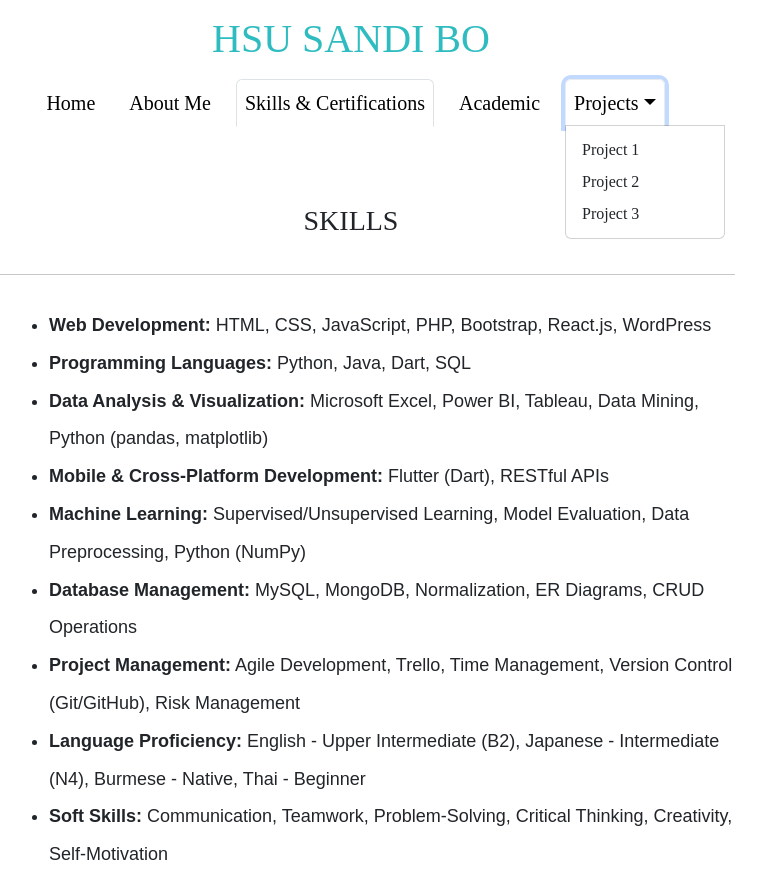
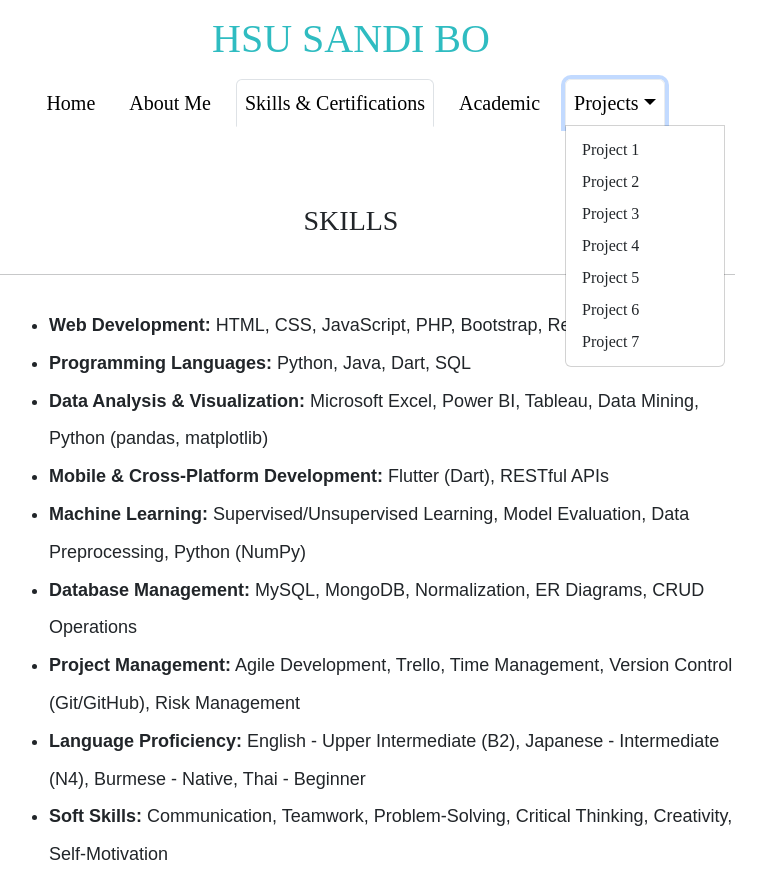
Before and after one commit to HsuSandiBo/Portfolio, a PHP site: page /learningExperiences.html in a window 1280 px wide, after a click on "Projects". Shown: the top 889 px of the page, without its empty margins (289-1051 px from the left). Run offline with PHP 8.4, Linux system fonts and the light colour scheme; some web fonts are replaced.

Commit message:
Update projects.html

```diff
--- a/about.html
+++ b/about.html
@@ -21,8 +21,12 @@
                 <a class="nav-item dropdown-toggle nav-link" data-bs-toggle="dropdown" href="projects.html">Projects</a>
                 <div class="dropdown-menu">
                     <a class="dropdown-item" href="https://hsusandibo.github.io/sunshine-photography-website/" target="_blank">Project 1</a>
-                    <a class="dropdown-item" href="online_shopping/index.html" target="_blank">Project 2</a>
+                    <a class="dropdown-item" href="https://hsusandibo.github.io/hotel-website-chatbot-gemini/" target="_blank">Project 2</a>
                     <a class="dropdown-item" href="https://hsusandibo.github.io/stable-photography-portfolio/" target="_blank">Project 3</a>
+                    <a class="dropdown-item" href="https://hsusandibo.github.io/hotel-website-chatbot-gemini/" target="_blank">Project 4</a>
+                    <a class="dropdown-item" href="https://hsusandibo.github.io/sunshine-photography-website/" target="_blank">Project 5</a>
+                    <a class="dropdown-item" href="https://github.com/HsuSandiBo/movie-popularity-knn" target="_blank">Project 6</a>
+                    <a class="dropdown-item" href="https://github.com/HsuSandiBo/weather-app-flutter" target="_blank">Project 7</a>
                 </div>
             </div>
         </div>
--- a/academic.html
+++ b/academic.html
@@ -21,8 +21,12 @@
                     <a class="nav-item dropdown-toggle nav-link" data-bs-toggle="dropdown" href="projects.html">Projects</a>
                     <div class="dropdown-menu">
                         <a class="dropdown-item" href="https://hsusandibo.github.io/sunshine-photography-website/" target="_blank">Project 1</a>
-                        <a class="dropdown-item" href="online_shopping/index.html" target="_blank">Project 2</a>
+                        <a class="dropdown-item" href="https://hsusandibo.github.io/hotel-website-chatbot-gemini/" target="_blank">Project 2</a>
                         <a class="dropdown-item" href="https://hsusandibo.github.io/stable-photography-portfolio/" target="_blank">Project 3</a>
+                        <a class="dropdown-item" href="https://hsusandibo.github.io/hotel-website-chatbot-gemini/" target="_blank">Project 4</a>
+                        <a class="dropdown-item" href="https://hsusandibo.github.io/sunshine-photography-website/" target="_blank">Project 5</a>
+                        <a class="dropdown-item" href="https://github.com/HsuSandiBo/movie-popularity-knn" target="_blank">Project 6</a>
+                        <a class="dropdown-item" href="https://github.com/HsuSandiBo/weather-app-flutter" target="_blank">Project 7</a>
                     </div>
                 </div>
             </div>
--- a/learningExperiences.html
+++ b/learningExperiences.html
@@ -22,8 +22,12 @@
                 <a class="nav-item dropdown-toggle nav-link" data-bs-toggle="dropdown" href="projects.html">Projects</a>
                 <div class="dropdown-menu">
                     <a class="dropdown-item" href="https://hsusandibo.github.io/sunshine-photography-website/" target="_blank">Project 1</a>
-                    <a class="dropdown-item" href="online_shopping/index.html" target="_blank">Project 2</a>
+                    <a class="dropdown-item" href="https://hsusandibo.github.io/hotel-website-chatbot-gemini/" target="_blank">Project 2</a>
                     <a class="dropdown-item" href="https://hsusandibo.github.io/stable-photography-portfolio/" target="_blank">Project 3</a>
+                    <a class="dropdown-item" href="https://hsusandibo.github.io/hotel-website-chatbot-gemini/" target="_blank">Project 4</a>
+                    <a class="dropdown-item" href="https://hsusandibo.github.io/sunshine-photography-website/" target="_blank">Project 5</a>
+                    <a class="dropdown-item" href="https://github.com/HsuSandiBo/movie-popularity-knn" target="_blank">Project 6</a>
+                    <a class="dropdown-item" href="https://github.com/HsuSandiBo/weather-app-flutter" target="_blank">Project 7</a>
                 </div>
             </div>
         </div>
@@ -180,6 +184,14 @@
             visualization, integration, and management, enhancing capabilities in handling complex datasets.</p></div>
     </div><hr>
 
+    <div class="row flex-column flex-lg-row">
+        <img class="learning-image" src="images/website.JPG">
+        <div class="col">
+            <h4 class="courseName">Website Creation for Community Leaders (CSO Academy)</h4>
+            <p class="p-right">Completed online course focused on web development fundamentals,
+            including website planning, design, and implementation to create impactful online platforms.</p></div>
+    </div><hr>
+
     <div class="clear"></div>
 
     <div class="icons mt-4">
--- a/portfolio.css
+++ b/portfolio.css
@@ -306,7 +306,7 @@
     .experience-title, .academic-text, .academic-year h4{
         font-size: 1.2em !important;
     }
-    .university dt, .university dd, .basic-education dt, .basic-education dd{
+    .skillList li, .university dt, .university dd, .basic-education dt, .basic-education dd{
         font-size: 0.7em !important;
     }
     #menu{
--- a/projects.html
+++ b/projects.html
@@ -19,6 +19,7 @@
             <a class="nav-item nav-link" href="academic.html">Academic</a>
             <a class="nav-item nav-link active" href="#">Projects</a>
         </nav>
+        <button id="menu"><i class="fa-solid fa-bars fa-2x d-block d-md-block d-lg-block d-xl-block d-xxl-none"></i></button>
     </div>
 
     <div class="container mb-5">
@@ -38,11 +39,11 @@
             </div>
             <div class="col-md-4">
                 <div class="card project-card shadow-sm">
-                    <a href="https://hsusandibo.github.io/sunshine-photography-website/" target="_blank">
+                    <a href="https://hsusandibo.github.io/secret-garden-ecommerce/" target="_blank">
                         <img src="images/project2.JPG" class="card-img-top" alt="project2">
                     </a>
                     <div class="card-body text-center">
-                        <p class="project-title">Floral Online Shopping</p>
+                        <p class="project-title">Secret Garden E-commerce Website</p>
                         <p class="project-info">
                             Floral Online Shopping System Frontend Development with HTML,CSS, JS.
                         </p>
```
Also changed, not shown: images/project2.JPG, images/website.JPG (added).
